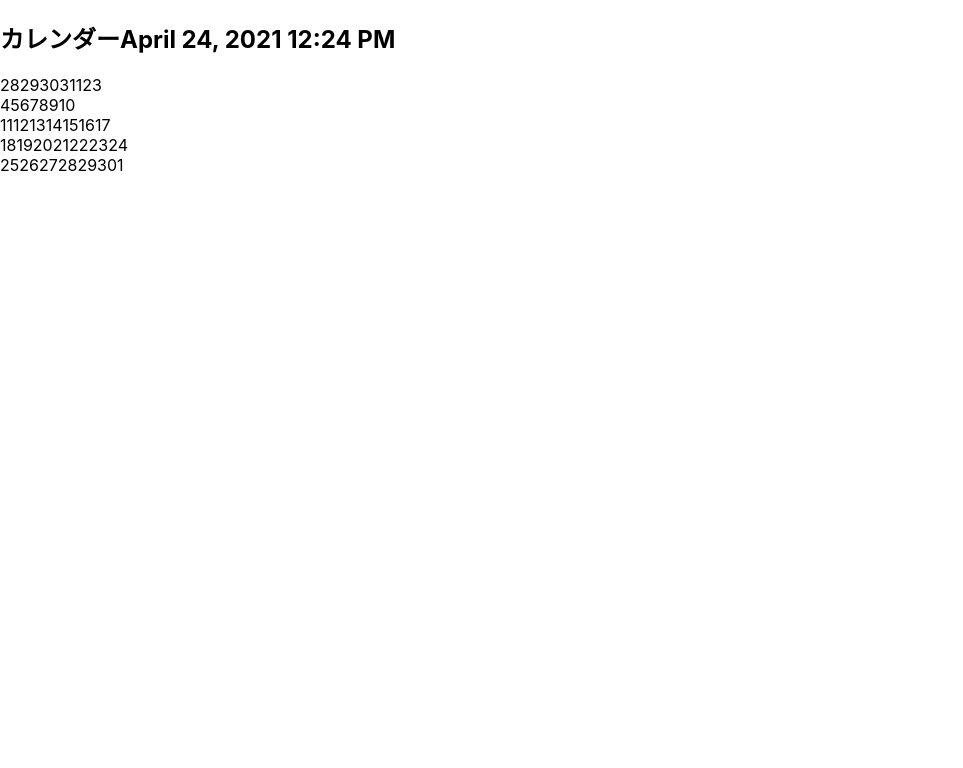
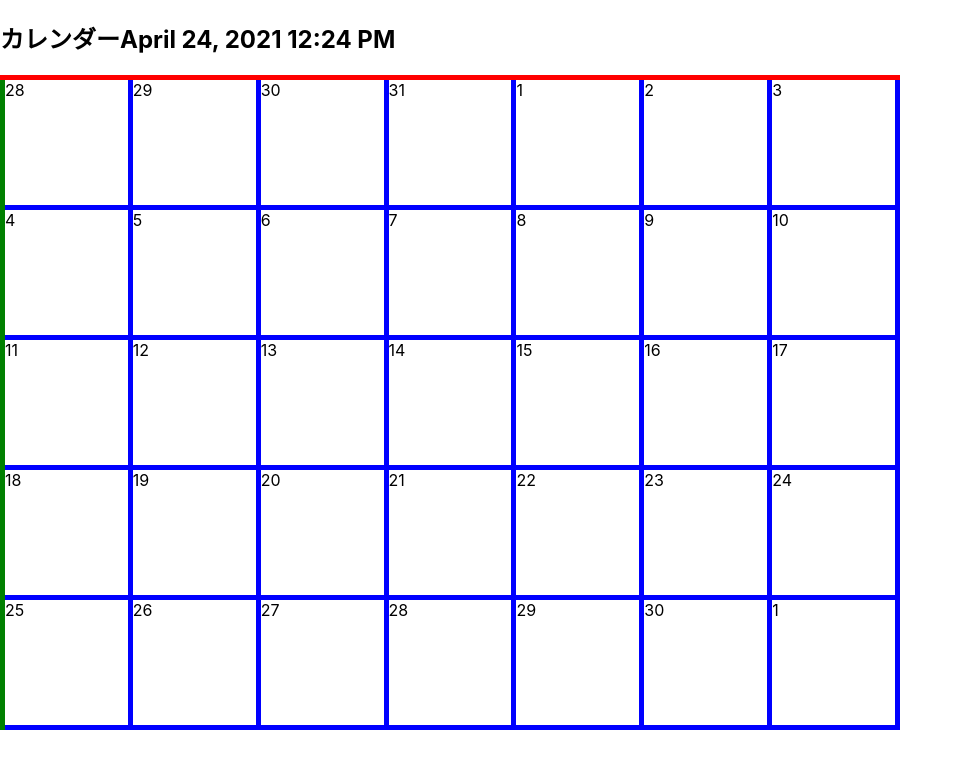
Before and after one commit to takashiuesaka/calendar-app, a React (Create React App) app: page / in a window 1280 px wide. Shown: the top 768 px of the page, without its empty margins (0-963 px from the left). Built offline with nearby package versions, Linux system fonts and the light colour scheme.

Commit message:
colored calendar
- カレンダーに線を引いてサイズを調整

```diff
--- a/src/components/Calendar.tsx
+++ b/src/components/Calendar.tsx
@@ -53,16 +53,21 @@ const Calendar = () => {
     return (
         <>
             <h2>カレンダー{currentDate.format("LLL")}</h2>
+            <div style={{ maxWidth: '900px', borderTop: '5px solid red' }}>
                 {
-                calendars.map((week) => {
+                    calendars.map((week, rowIndex) => {
                         return (
-                        <div style={{ display: 'flex' }}>
-                            {week.map((day) => {
-                                return (<div>{day.date}</div>);
+                            <div key={rowIndex} style={{ display: 'flex', borderLeft: '5px solid green' }}>
+                                {week.map((day, colIndex) => {
+                                    return (
+                                        <div key={colIndex} style={{ flex: 1, minHeight: '125px', borderRight: '5px solid blue', borderBottom: '5px solid blue' }}>
+                                            {day.date}
+                                        </div>);
                                 })}
                             </div>);
                     })
                 }
+            </div>
         </>);
 };
 
```
Lines whose indentation alone changed are shown as unchanged.
